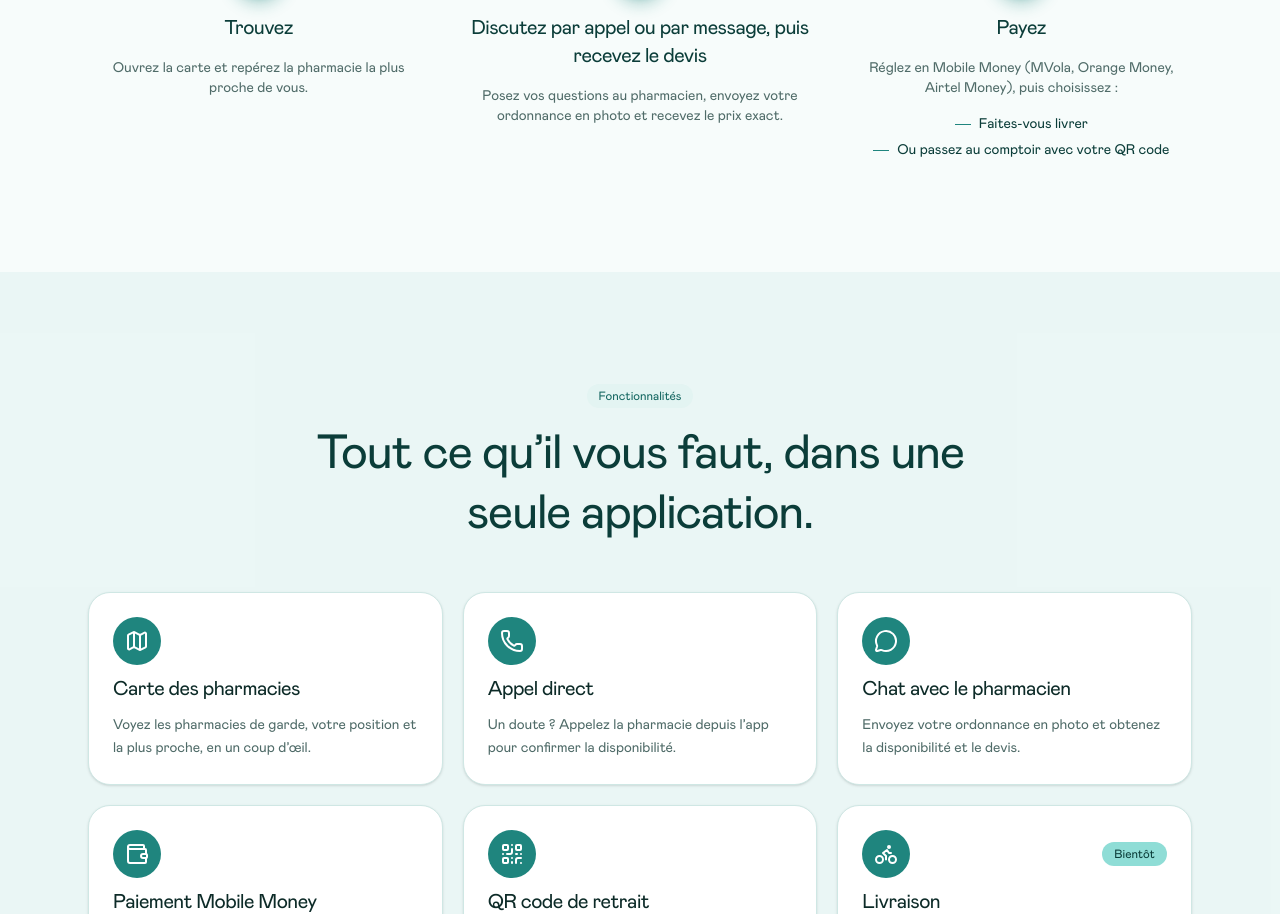
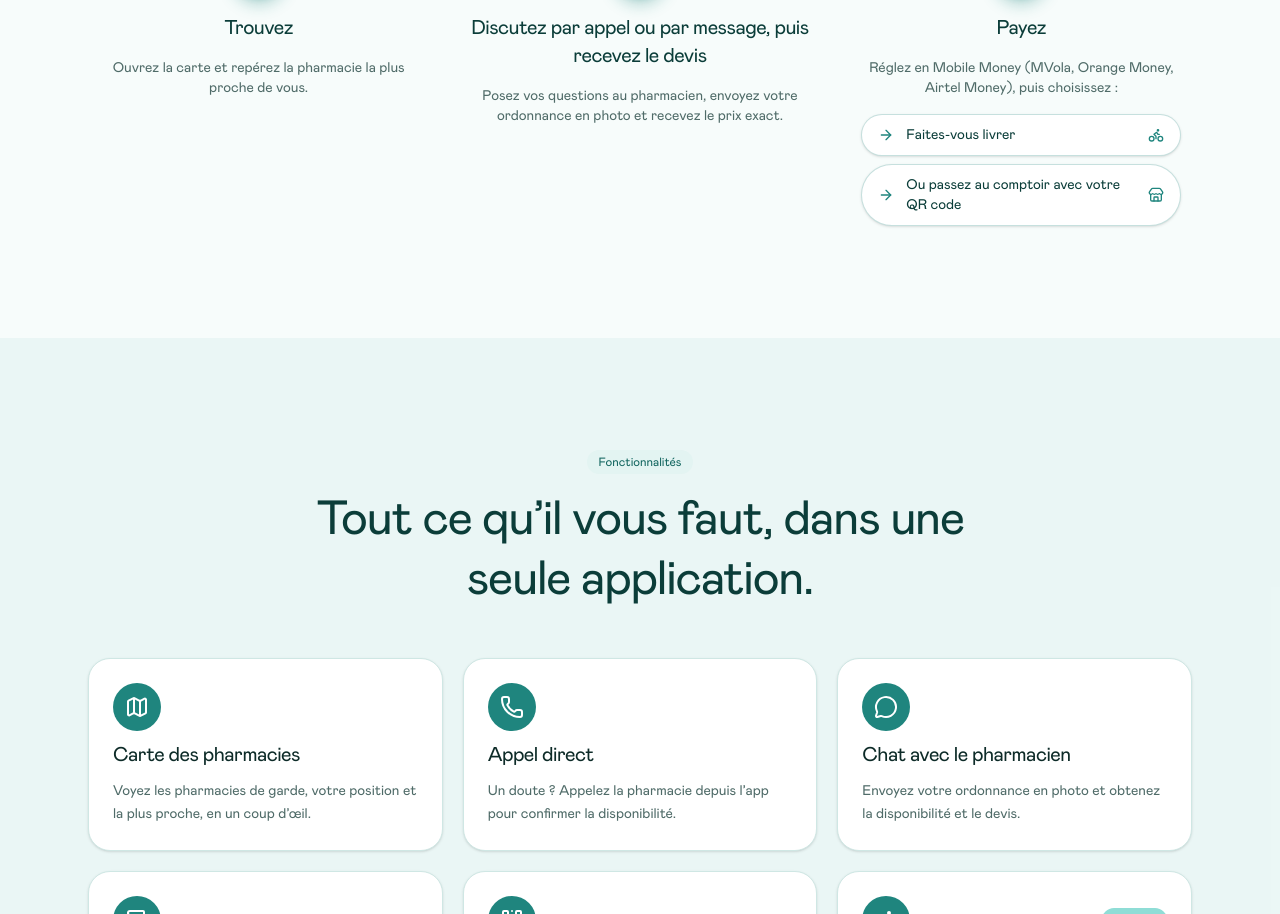
Before and after one commit to Randriantahina/pharmako-landing, a React (Vite) app: page / in a window 1280 px wide. Shown: the part 2716-3630 px from the top of the page. Built offline with nearby package versions, Linux system fonts and the light colour scheme.

Commit message:
feat(steps): replace dashes with arrow option pills for delivery or counter pickup

```diff
--- a/src/features/steps/data.ts
+++ b/src/features/steps/data.ts
@@ -1,8 +1,8 @@
-import { MessagesSquare, QrCode, Search } from 'lucide-react'
+import { Bike, MessagesSquare, QrCode, Search, Store } from 'lucide-react'
 import type { Step } from './types'
 
 export const STEPS: readonly Step[] = [
   { icon: Search, title: 'Trouvez', text: 'Ouvrez la carte et repérez la pharmacie la plus proche de vous.' },
   { icon: MessagesSquare, title: 'Discutez par appel ou par message, puis recevez le devis', text: 'Posez vos questions au pharmacien, envoyez votre ordonnance en photo et recevez le prix exact.' },
-  { icon: QrCode, title: 'Payez', text: 'Réglez en Mobile Money (MVola, Orange Money, Airtel Money), puis choisissez :', options: ['Faites-vous livrer', 'Ou passez au comptoir avec votre QR code'] },
+  { icon: QrCode, title: 'Payez', text: 'Réglez en Mobile Money (MVola, Orange Money, Airtel Money), puis choisissez :', options: [{ icon: Bike, label: 'Faites-vous livrer' }, { icon: Store, label: 'Ou passez au comptoir avec votre QR code' }] },
 ]
--- a/src/features/steps/types.ts
+++ b/src/features/steps/types.ts
@@ -1,3 +1,4 @@
 import type { LucideIcon } from 'lucide-react'
 
-export type Step = { icon: LucideIcon; title: string; text?: string; options?: readonly string[] }
+export type StepOption = { icon: LucideIcon; label: string }
+export type Step = { icon: LucideIcon; title: string; text?: string; options?: readonly StepOption[] }
--- a/src/features/steps/ui/Steps.tsx
+++ b/src/features/steps/ui/Steps.tsx
@@ -1,3 +1,4 @@
+import { ArrowRight } from 'lucide-react'
 import { Reveal } from '@/shared/components/Reveal'
 import { SectionHeading } from '@/shared/components/SectionHeading'
 import { STEPS } from '../data'
@@ -20,11 +21,12 @@ export function Steps() {
               <h3 className="text-xl text-brand-deep">{s.title}</h3>
               {s.text && <p className="max-w-xs text-sm text-muted-foreground">{s.text}</p>}
               {s.options && (
-                <ul className="flex flex-col gap-1.5 text-sm text-brand-deep">
+                <ul className="flex w-full max-w-xs flex-col gap-2">
                   {s.options.map((o) => (
-                    <li key={o} className="flex items-center justify-center gap-2">
-                      <span aria-hidden className="h-px w-4 bg-primary" />
-                      {o}
+                    <li key={o.label} className="flex items-center gap-3 rounded-full border border-primary/25 bg-white px-4 py-2.5 text-left text-sm text-brand-deep shadow-sm">
+                      <ArrowRight aria-hidden className="size-4 shrink-0 text-primary" />
+                      <span className="flex-1">{o.label}</span>
+                      <o.icon aria-hidden className="size-4 shrink-0 text-primary" />
                     </li>
                   ))}
                 </ul>
```
